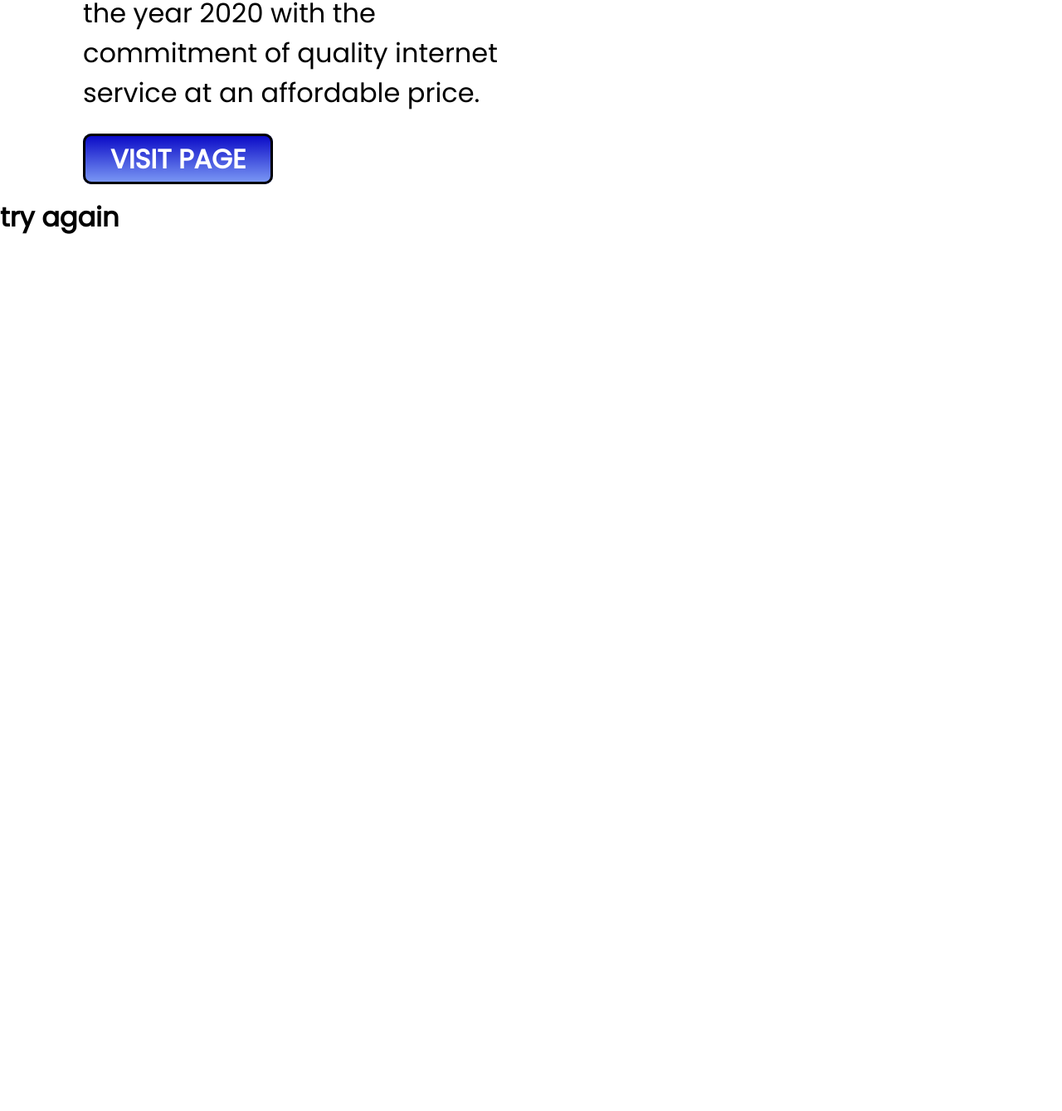
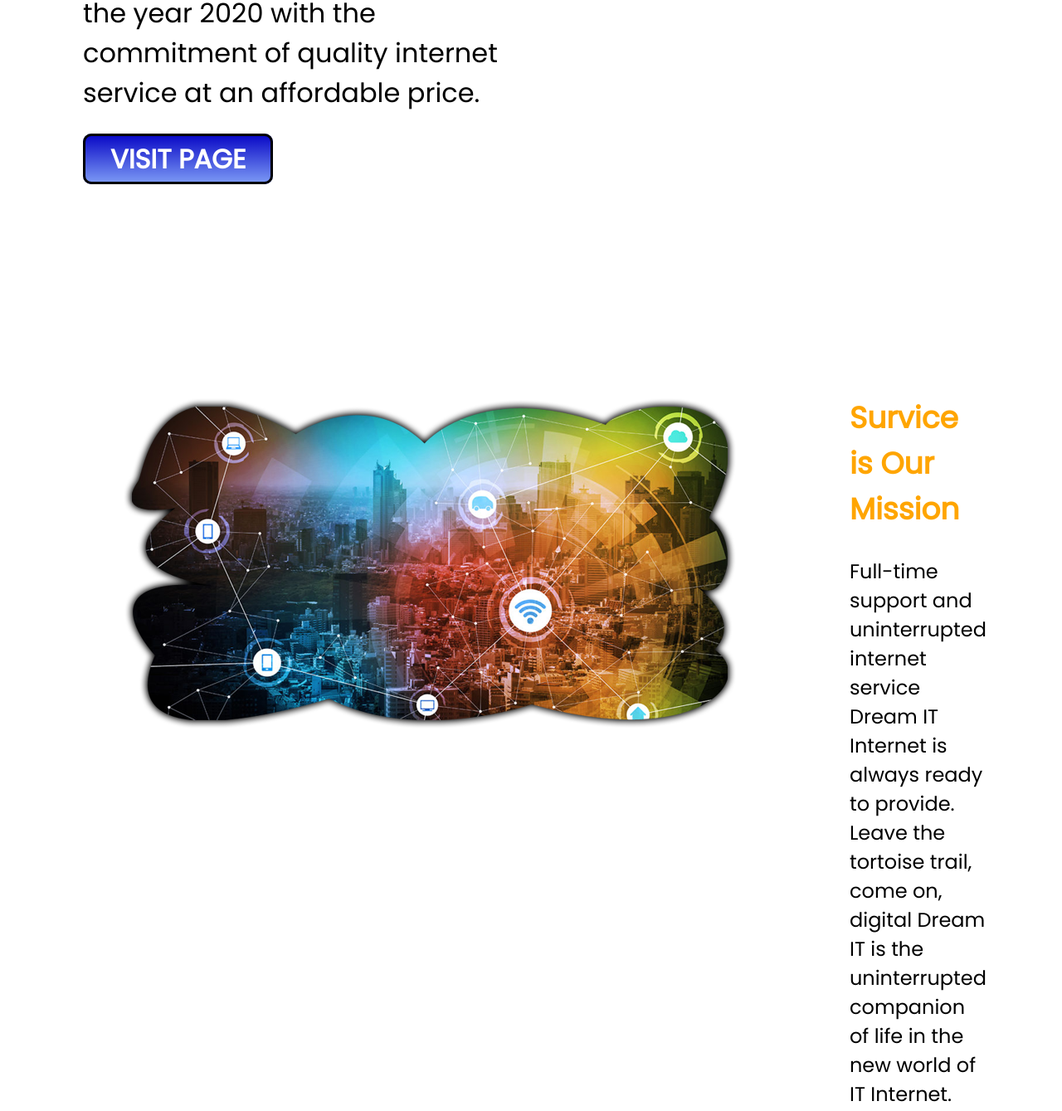
Before and after one commit to mdtalhaba/project-hiroshima, a plain HTML site: page index.html in a window 1280 px wide. Shown: the part 545-1884 px from the top of the page at 83% size. Before the commit the page ends 852 px from the top, so only its background shows below. Drawn offline with Linux system fonts and the light colour scheme.

Commit message:
uncomplete

```diff
--- a/index.html
+++ b/index.html
@@ -25,7 +25,18 @@
         <div class="div1">
             <img src="image/logo.jpg" alt="">
         </div>
-
+    </section>
+    <section class="sec2">
+        <div>
+            <img src="image/hiroshima4.png" alt="">
+        </div>
+        <div class="div2">
+            <h1 class="h1-color">Survice is Our Mission</h1>
+            <p>Full-time support and uninterrupted internet service
+                Dream IT Internet is always ready to provide.
+                Leave the tortoise trail, come on, digital
+                Dream IT is the uninterrupted companion of life in the new world of IT Internet.</p>
+        </div>
     </section>
     <h1>try again</h1>
 </body>
--- a/style.css
+++ b/style.css
@@ -2,6 +2,7 @@
     display: flex;
     background-image: url(image/nasacorner.png);
     background-repeat: no-repeat;
+    margin-bottom: 200px;
 }
 
 .div1 {
@@ -42,3 +43,13 @@ body {
     border: 3px solid black;
 
 }
+
+.sec2 {
+    display: flex;
+    margin-right: 100px;
+}
+
+.div2 {
+    margin-top: 30px;
+    font-size: x-large;
+}
```
Also changed, not shown: image/hiroshima4.png (added).
